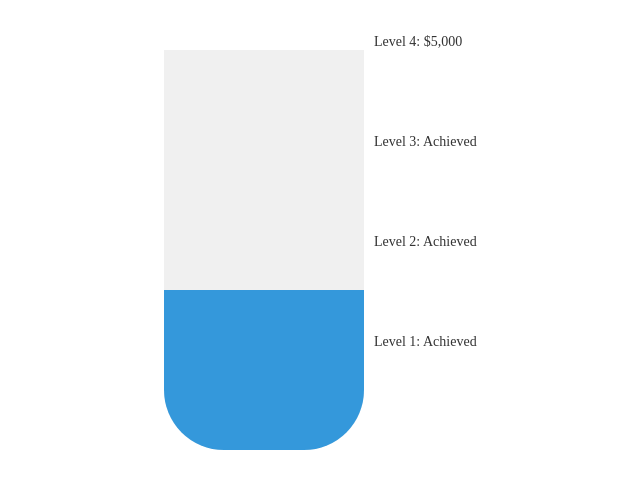
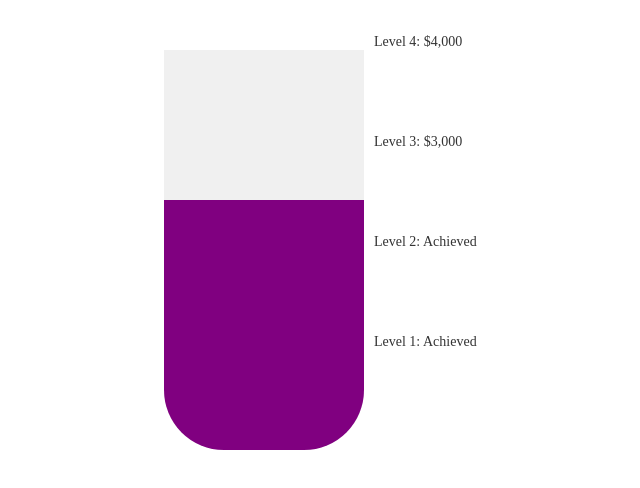
Before and after one commit to vsherr314/party-tracker, a plain HTML site: page index.html in a window 1280 px wide. Shown: the whole page, without its empty margins (376-1016 px from the left). Drawn offline with Linux system fonts and the light colour scheme.

Commit message:
updated function

```diff
--- a/index.html
+++ b/index.html
@@ -19,9 +19,10 @@
             width: 100%;
             position: absolute;
             bottom: 0;
+            height: 100%;
             transition: height 0.5s ease;
             border-radius: 0 0 60px 60px;
-            background: linear-gradient(to top, #3498db 50%, transparent 50%);
+            background: purple;
         }
 
         .level {
@@ -40,22 +41,22 @@
     <div id="thermometer">
         <!-- adjust based on levels and amounts needed-->
         <div id="fill"></div>
-        <div class="level" style="bottom: 25%;">Level 1: $500</div>
-        <div class="level" style="bottom: 50%;">Level 2: $1,000</div>
-        <div class="level" style="bottom: 75%;">Level 3: $2,000</div>
-        <div class="level" style="bottom: 100%;">Level 4: $5,000</div>
+        <div class="level" style="bottom: 25%;">Level 1: $1,000</div>
+        <div class="level" style="bottom: 50%;">Level 2: $2,000</div>
+        <div class="level" style="bottom: 75%;">Level 3: $3,000</div>
+        <div class="level" style="bottom: 100%;">Level 4: $4,000</div>
     </div>
 
     <script>
         // adjust based on actual current fundraising amount
-        const fundraisingAmount = 4000;
+        const fundraisingAmount = 2500;
 
         // adjust based on levels and amounts needed
         const levels = [
-            { amount: 500, label: 'Level 1' },
-            { amount: 1000, label: 'Level 2' },
-            { amount: 2000, label: 'Level 3' },
-            { amount: 5000, label: 'Level 4' },
+            { amount: 1000, label: 'Level 1' },
+            { amount: 2000, label: 'Level 2' },
+            { amount: 3000, label: 'Level 3' },
+            { amount: 4000, label: 'Level 4' },
         ];
 
         const fill = document.getElementById('fill');
```
